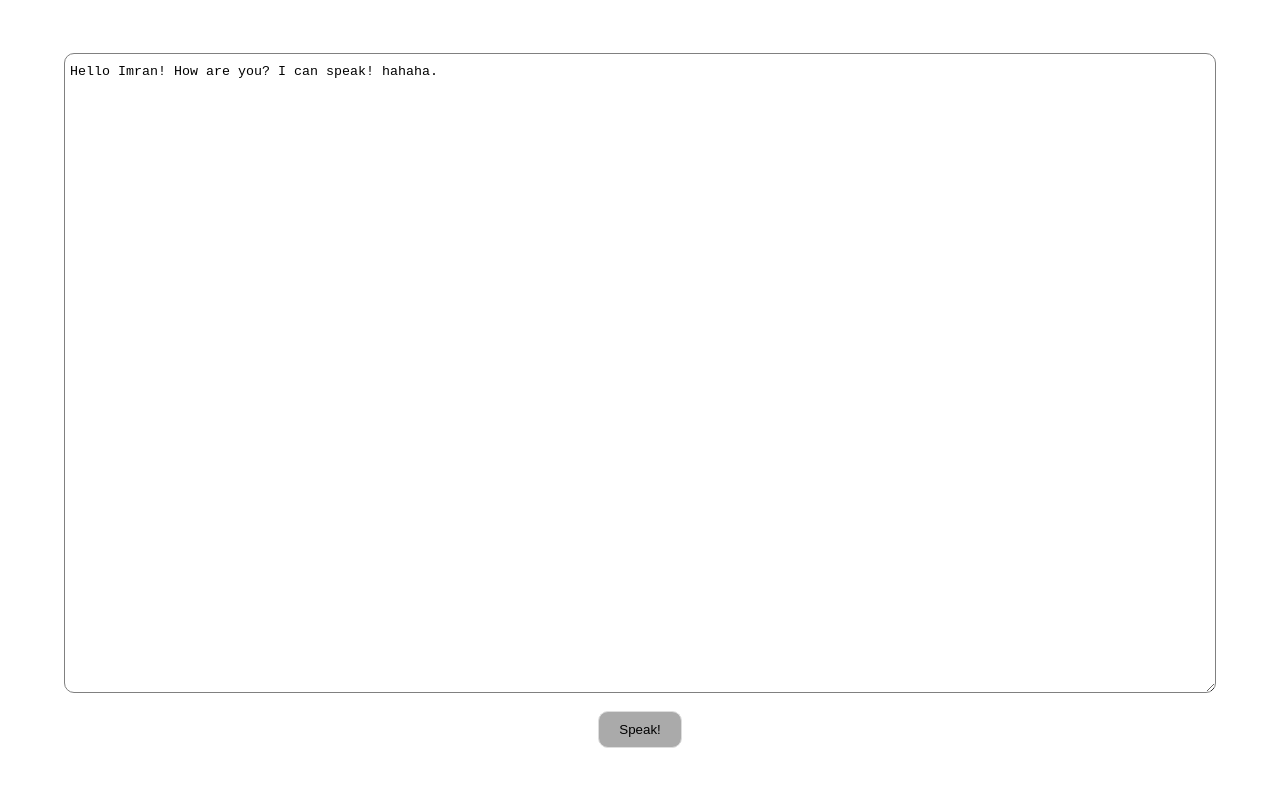
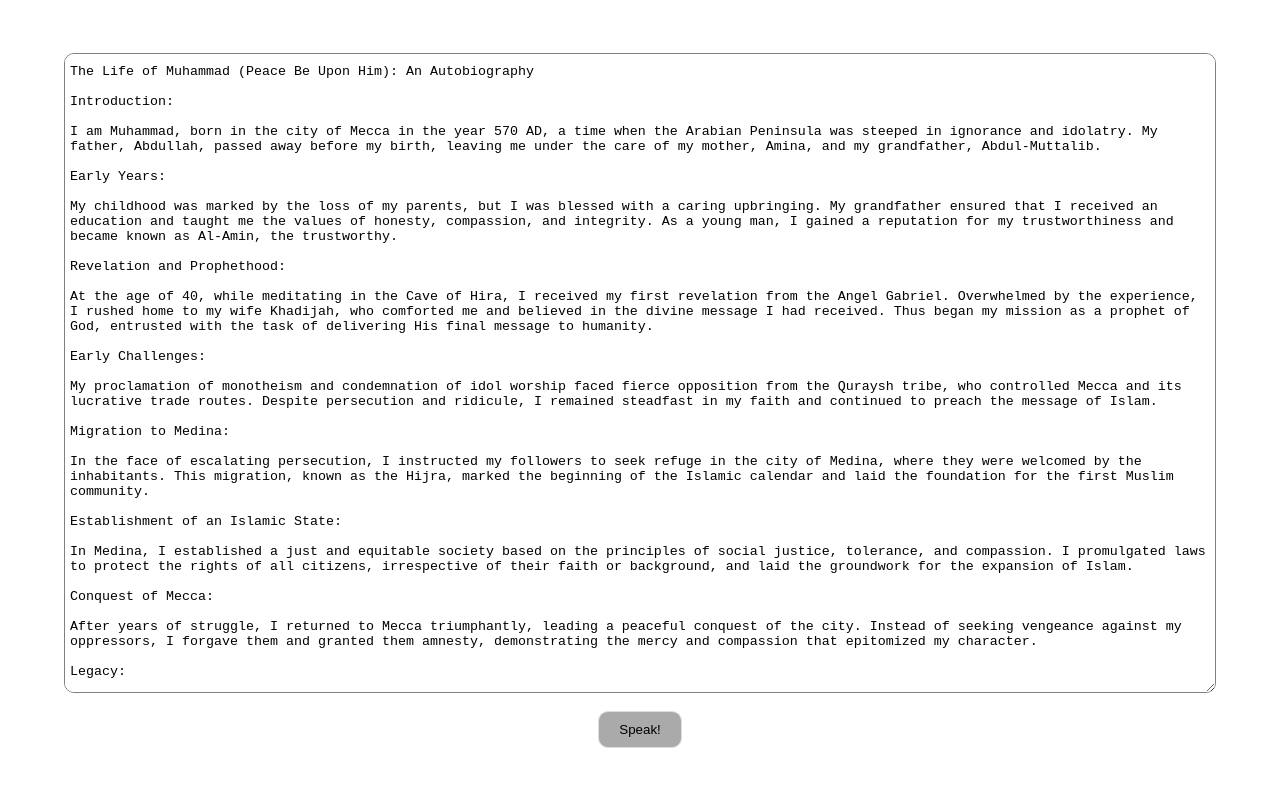
Before and after one commit to imrankabir/text-to-speech, a plain HTML site: page index.html in a window 1280 px wide. Drawn offline with Linux system fonts and the light colour scheme.

Commit message:
text-to-speech auto commit on 2024-03-01 05:20:26 PM

```diff
--- a/index.html
+++ b/index.html
@@ -42,7 +42,43 @@
 	</style>
 </head>
 <body>
-	<textarea id="textToSpeak">Hello Imran! How are you? I can speak! hahaha.</textarea>
+<textarea spellcheck="false" id="textToSpeak">The Life of Muhammad (Peace Be Upon Him): An Autobiography
+
+Introduction:
+
+I am Muhammad, born in the city of Mecca in the year 570 AD, a time when the Arabian Peninsula was steeped in ignorance and idolatry. My father, Abdullah, passed away before my birth, leaving me under the care of my mother, Amina, and my grandfather, Abdul-Muttalib.
+
+Early Years:
+
+My childhood was marked by the loss of my parents, but I was blessed with a caring upbringing. My grandfather ensured that I received an education and taught me the values of honesty, compassion, and integrity. As a young man, I gained a reputation for my trustworthiness and became known as Al-Amin, the trustworthy.
+
+Revelation and Prophethood:
+
+At the age of 40, while meditating in the Cave of Hira, I received my first revelation from the Angel Gabriel. Overwhelmed by the experience, I rushed home to my wife Khadijah, who comforted me and believed in the divine message I had received. Thus began my mission as a prophet of God, entrusted with the task of delivering His final message to humanity.
+
+Early Challenges:
+
+My proclamation of monotheism and condemnation of idol worship faced fierce opposition from the Quraysh tribe, who controlled Mecca and its lucrative trade routes. Despite persecution and ridicule, I remained steadfast in my faith and continued to preach the message of Islam.
+
+Migration to Medina:
+
+In the face of escalating persecution, I instructed my followers to seek refuge in the city of Medina, where they were welcomed by the inhabitants. This migration, known as the Hijra, marked the beginning of the Islamic calendar and laid the foundation for the first Muslim community.
+
+Establishment of an Islamic State:
+
+In Medina, I established a just and equitable society based on the principles of social justice, tolerance, and compassion. I promulgated laws to protect the rights of all citizens, irrespective of their faith or background, and laid the groundwork for the expansion of Islam.
+
+Conquest of Mecca:
+
+After years of struggle, I returned to Mecca triumphantly, leading a peaceful conquest of the city. Instead of seeking vengeance against my oppressors, I forgave them and granted them amnesty, demonstrating the mercy and compassion that epitomized my character.
+
+Legacy:
+
+Throughout my life, I exemplified the teachings of Islam through my actions, words, and deeds. I served as a role model for humanity, embodying virtues such as humility, kindness, and forgiveness. My legacy continues to inspire millions of people around the world, transcending time, culture, and geography.
+
+Conclusion:
+
+As I reflect on my life's journey, I am humbled by the opportunity to have been chosen as a messenger of God. I pray that my example serves as a guiding light for future generations, leading them towards the path of righteousness and piety. Peace be upon you all.</textarea>
 	<br>
 	<button id="speakButton">Speak!</button>
 	<script type="text/javascript">
```
